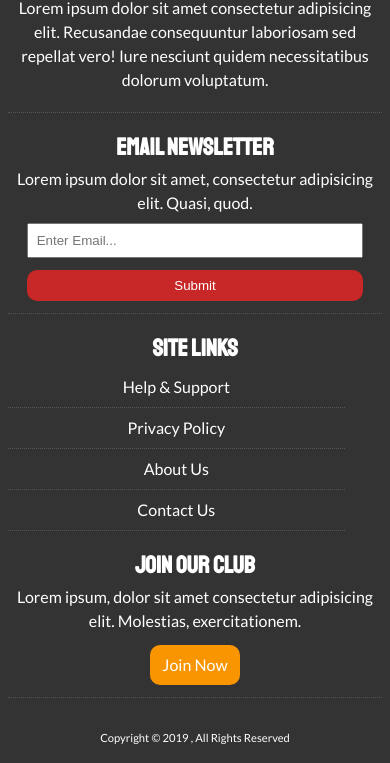
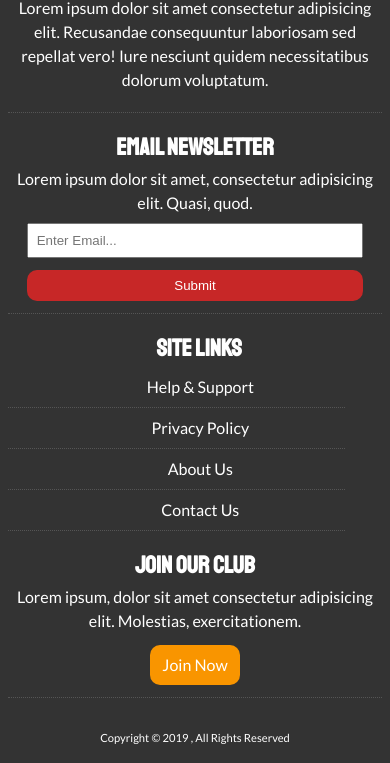
Before and after one commit to arnabK199/NewsGrid_WebsiteProject, a plain HTML site: page index.html in a window 390 px wide. Shown: the part 3296-4059 px from the top of the page. Drawn offline with Linux system fonts and the light colour scheme.

Commit message:
Aligned Site Links

```diff
--- a/css/mobile.css
+++ b/css/mobile.css
@@ -67,5 +67,11 @@
         padding:0.5rem;
     }
 
+    .list li{
+        padding-left: 3rem;
+    }
 
+    #main-footer div h2[class="links"]{
+        padding-left: 0.5rem;
+    }
 }
--- a/css/style.css
+++ b/css/style.css
@@ -138,7 +138,7 @@ p{
 }
 
 .list li{
-    padding: 0.5rem 0;
+    padding: 0.5rem 0rem;
     border-bottom: #555 dotted 1px;
     width: 90%;
 }
@@ -280,6 +280,7 @@ p{
     display: grid;
     grid-template-columns: repeat(4, 1fr);
     grid-gap: 1.5rem;
+
 }
 
 #main-footer .footer-container div:last-child{
@@ -288,6 +289,10 @@ p{
     text-align: center;
     /* padding: 0.5rem; */
     font-size: 0.7rem;
+}
+
+#main-footer .footer-container:nth-child(3){
+    align-self: ;
 }
 
 #main-footer .footer-container input[type="email"]{
--- a/index.html
+++ b/index.html
@@ -134,7 +134,7 @@
             </div>
 
             <div>
-                <h2>Site Links</h3>
+                <h2 class="links">Site Links</h3>
                 <ul class="list">
                     <li><a href="#">Help & Support</a></li>
                     <li><a href="#">Privacy Policy</a></li>
```
